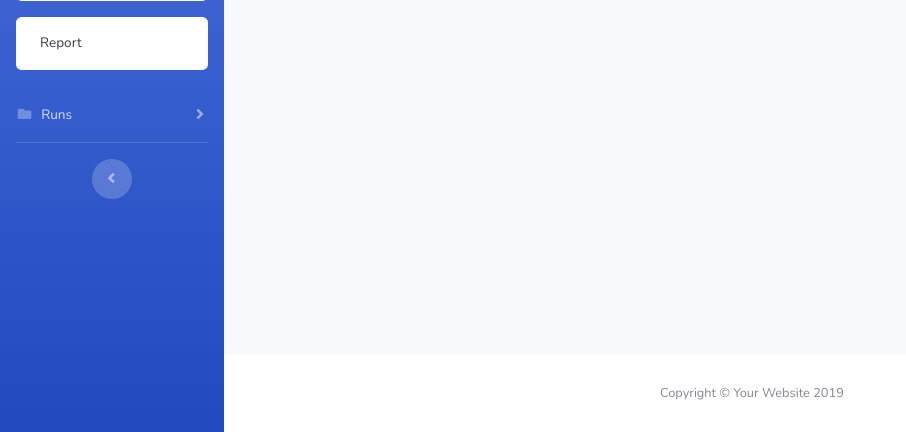
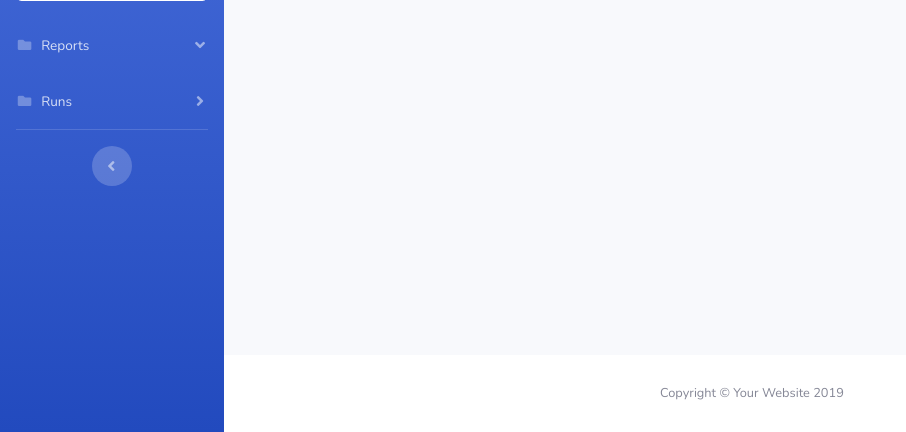
Before and after one commit to S3Infosoft/mvr-fe, a Django app: page /enquiry/ota/ in a window 1280 px wide. Shown: the part 368-800 px from the top of the page, without its empty margins (0-906 px from the left). Run offline with Django 3.2, Linux system fonts and the light colour scheme; the visitor is signed in with stand-in values (Sample User, id 1); data that the repository does not hold is empty; some libraries are stand-ins or nearby versions.

Commit message:
Separate row for reports

```diff
--- a/app/templates/snippets/sidebar.html
+++ b/app/templates/snippets/sidebar.html
@@ -42,12 +42,22 @@
                 <a id="partners-link" class="collapse-item" href="{% url 'enquiry:partner' %}">Partners</a>
                 <a id="review-link" class="collapse-item" href="{% url 'enquiry:review' %}">Review</a>
             </div>
+          </div>
+        </li>
 
+        <li class="nav-item">
+          <a class="nav-link collapsed admin" href="#" data-toggle="collapse" data-target="#collapseReport" aria-expanded="true" aria-controls="collapsePages">
+            <i class="fas fa-fw fa-folder"></i>
+            <span>Reports</span>
+          </a>
+          <div id="collapseReport" class="collapse" aria-labelledby="headingPages" data-parent="#accordionSidebar">
             <div class="bg-white py-2 collapse-inner rounded">
-              <a id="ota-link" class="collapse-item" href="{% url 'enquiry:report' %}">Report</a>
+                <a id="ota-link" class="collapse-item" href="{% url 'enquiry:report' %}">
+                  Generate Report
+                </a>
+
             </div>
           </div>
-        </li>
 
         <li class="nav-item">
           <a class="nav-link collapsed runs" href="#" data-toggle="collapse" data-target="#collapseRun" aria-expanded="true" aria-controls="collapsePages">
```
